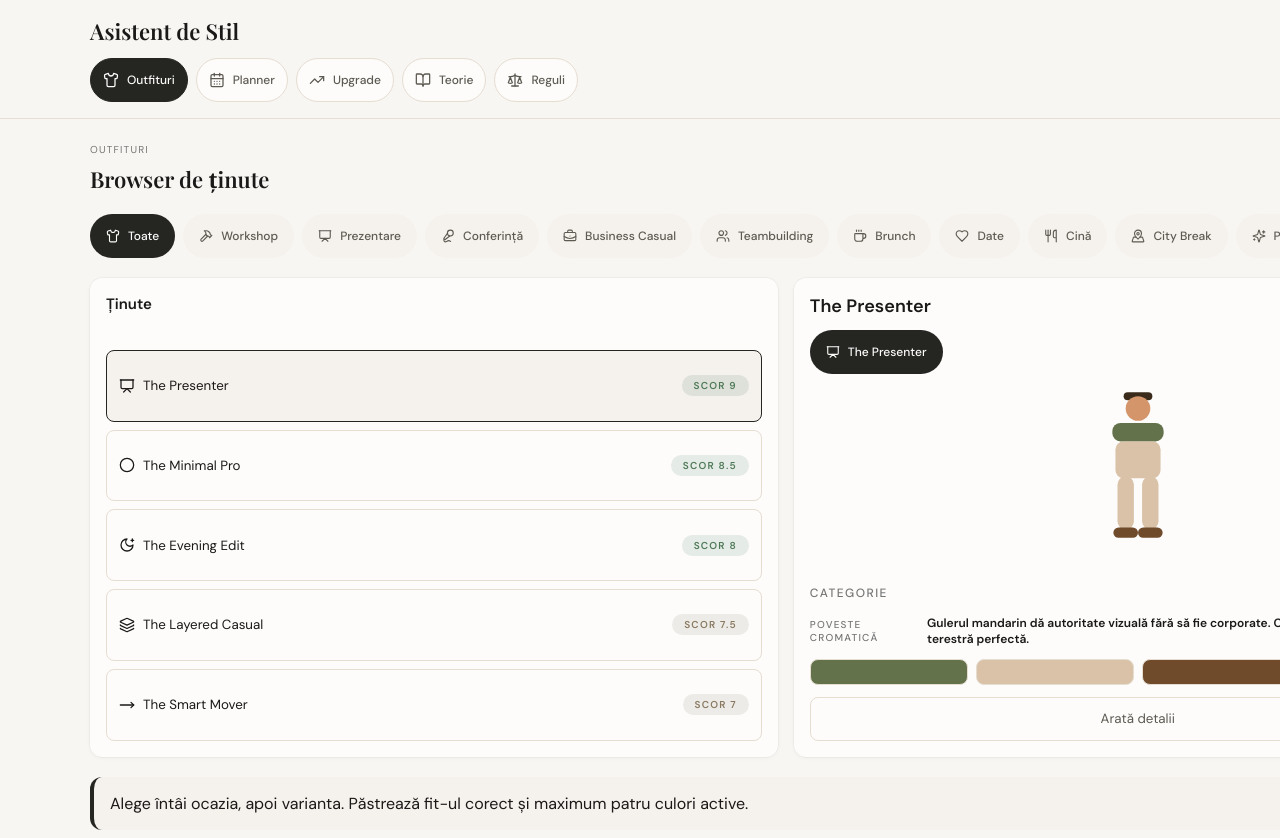
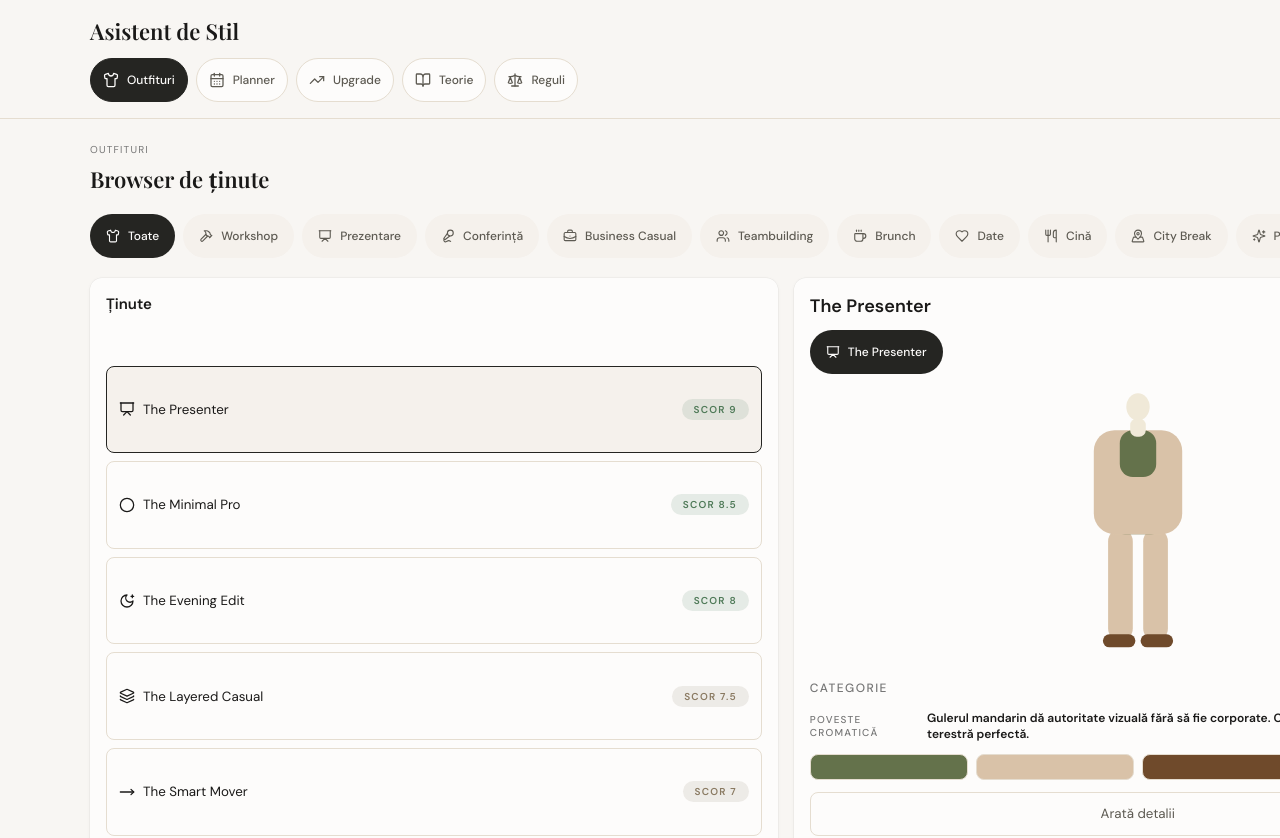
Before and after one commit to Daniel-OD/style_app, a React (Vite) app: page / in a window 1280 px wide. Shown: the top 838 px of the page. Built offline with nearby package versions, Linux system fonts and the light colour scheme.

Commit message:
refactor: rewrite Figure.jsx as editorial modular silhouette system
Agent-Logs-Url: https://github.com/Daniel-OD/style_app/sessions/54fc5d39-5071-460b-b10a-95ba9aed0211

Co-authored-by: Daniel-OD <27777363+Daniel-OD@users.noreply.github.com>

```diff
--- a/src/components/ui/Figure.jsx
+++ b/src/components/ui/Figure.jsx
@@ -1,21 +1,46 @@
 import { FIG } from "../../design/tokens";
 
-function Figure({ f, size = 130, skin, hair }) {
-  const figure = f || {};
-  const skinFill = skin || FIG.skin;
-  const hairFill = hair || FIG.hair;
+const T = "fill 300ms ease";
+
+function Figure({ f, size = 130 }) {
+  const fig = f || {};
+  const layer  = fig.layer  || fig.top   || FIG.neutralSoft;
+  const top    = fig.top    || FIG.neutral;
+  const bottom = fig.bottom || FIG.neutralDeep;
+  const shoes  = fig.shoes  || FIG.neutralDeep;
+  const head   = FIG.neutralSoft;
 
   return (
-    <svg width={size} height={size * 1.42} viewBox="0 0 120 180" aria-hidden="true" focusable="false" style={{ display: "block", margin: "0 auto" }}>
-      <rect x="46" y="6" width="28" height="8" rx="4" fill={hairFill} />
-      <circle cx="60" cy="22" r="12" fill={skinFill} />
-      <rect x="35" y="36" width="50" height="18" rx="8" fill={figure.top || FIG.neutral} />
-      <rect x="38" y="54" width="44" height="36" rx="8" fill={figure.layer || figure.shirt || FIG.neutralSoft} />
-      <rect x="40" y="88" width="16" height="52" rx="8" fill={figure.bottom || FIG.neutralDeep} />
-      <rect x="64" y="88" width="16" height="52" rx="8" fill={figure.bottom || FIG.neutralDeep} />
-      <rect x="36" y="138" width="24" height="10" rx="5" fill={figure.shoes || FIG.neutralDeep} />
-      <rect x="60" y="138" width="24" height="10" rx="5" fill={figure.shoes || FIG.neutralDeep} />
-      {figure.accent ? <rect x="30" y="58" width="8" height="28" rx="4" fill={figure.accent} /> : null}
+    <svg
+      width={size}
+      height={size * 2.15}
+      viewBox="0 0 100 215"
+      aria-hidden="true"
+      focusable="false"
+      style={{ display: "block", margin: "0 auto" }}
+    >
+      {/* ── Bottom — trousers ── */}
+      <rect x="27" y="110" width="19" height="86" rx="9.5" fill={bottom} style={{ transition: T }} />
+      <rect x="54" y="110" width="19" height="86" rx="9.5" fill={bottom} style={{ transition: T }} />
+
+      {/* ── Top — inner shirt / polo ── */}
+      <rect x="28" y="36" width="44" height="78" rx="12" fill={top} style={{ transition: T }} />
+
+      {/* ── Layer — outer jacket / overshirt (widest, over top) ── */}
+      <rect x="16" y="34" width="68" height="80" rx="16" fill={layer} style={{ transition: T }} />
+
+      {/* ── Inner collar panel — top visible through open layer ── */}
+      <rect x="36" y="34" width="28" height="36" rx="10" fill={top} style={{ transition: T }} />
+
+      {/* ── Neck ── */}
+      <rect x="44" y="25" width="12" height="14" rx="5" fill={head} style={{ transition: T }} />
+
+      {/* ── Head — plain abstract oval, no face ── */}
+      <ellipse cx="50" cy="16" rx="9" ry="10.5" fill={head} style={{ transition: T }} />
+
+      {/* ── Shoes ── */}
+      <rect x="23" y="191" width="25" height="10" rx="5" fill={shoes} style={{ transition: T }} />
+      <rect x="52" y="191" width="25" height="10" rx="5" fill={shoes} style={{ transition: T }} />
     </svg>
   );
 }
```
